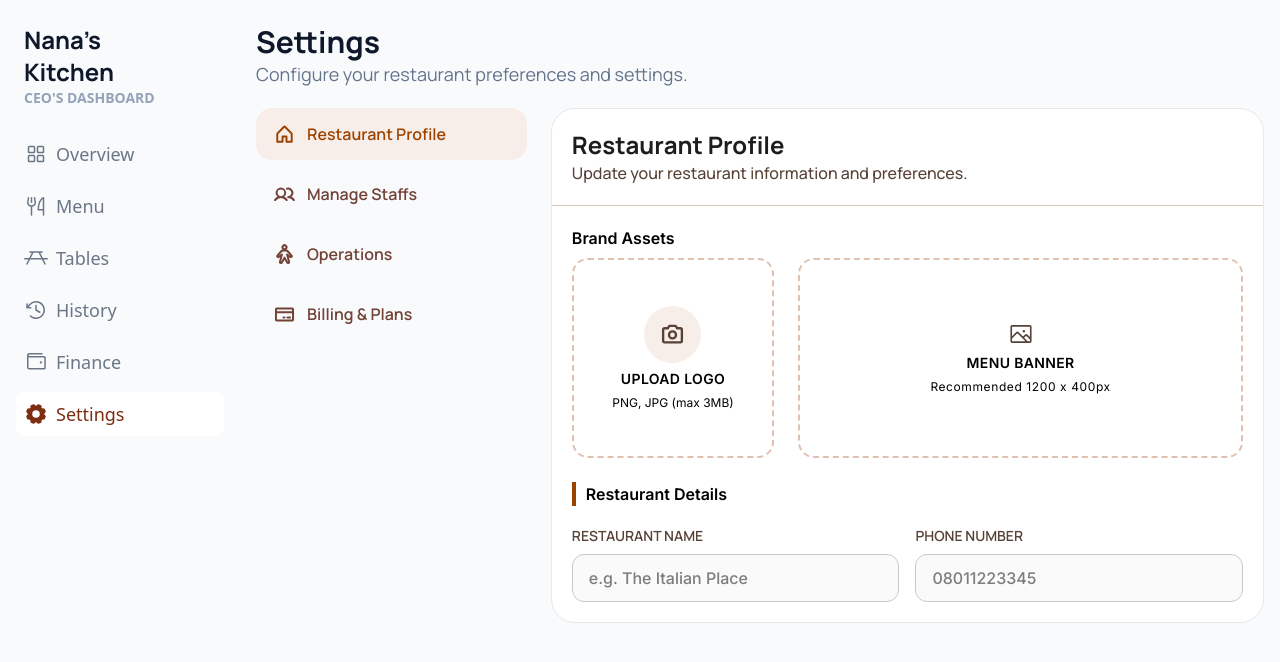
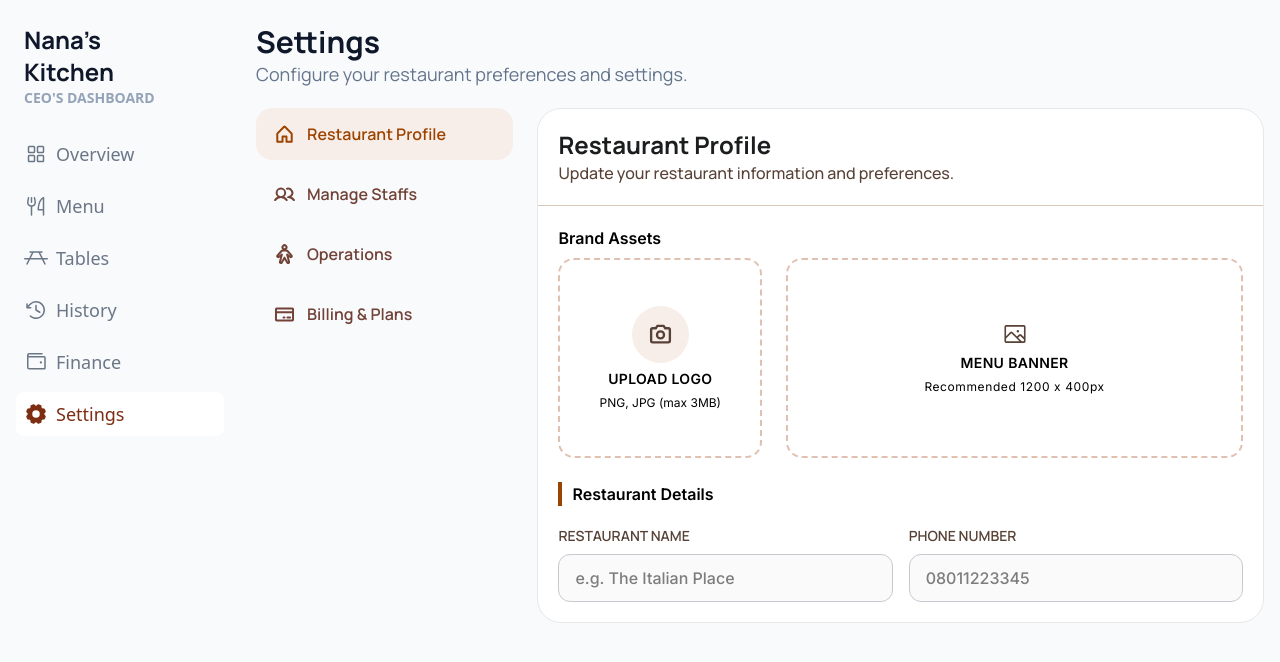
Before and after one commit to munachi821/Table-tap, a Next.js app: page /admin/settings in a window 1280 px wide. Shown: the top 662 px of the page. Built offline with nearby package versions, Linux system fonts and the light colour scheme.

Commit message:
minor changes

```diff
--- a/app/admin/settings/page.tsx
+++ b/app/admin/settings/page.tsx
@@ -19,8 +19,8 @@ const page = () => {
         </p>
       </div>
 
-      <div className="grid grid-cols-7 mt-5 gap-6">
-        <div className="col-span-2 space-y-2">
+      <div className="grid grid-cols-11 mt-5 gap-6">
+        <div className="col-span-3 space-y-2">
           <div className="py-3.5 px-4.5 bg-[#F8EEE9] text-[#9D4300] font-semibold cursor-pointer flex items-center gap-3 rounded-2xl">
             <HouseIcon size={21} weight="bold" /> <p>Restaurant Profile</p>
           </div>
@@ -34,7 +34,8 @@ const page = () => {
             <CreditCardIcon size={21} weight="bold" /> <p>Billing & Plans</p>
           </div>
         </div>
-        <div className="col-span-5 bg-white rounded-3xl border border-[#E6E8EA]">
+
+        <div className="col-span-8 bg-white rounded-3xl border border-[#E6E8EA]">
           <div className="border-b border-[#D6C9B9] p-5">
             <p className="text-[#1B1D1E] text-2xl font-bold">
               Restaurant Profile
```
